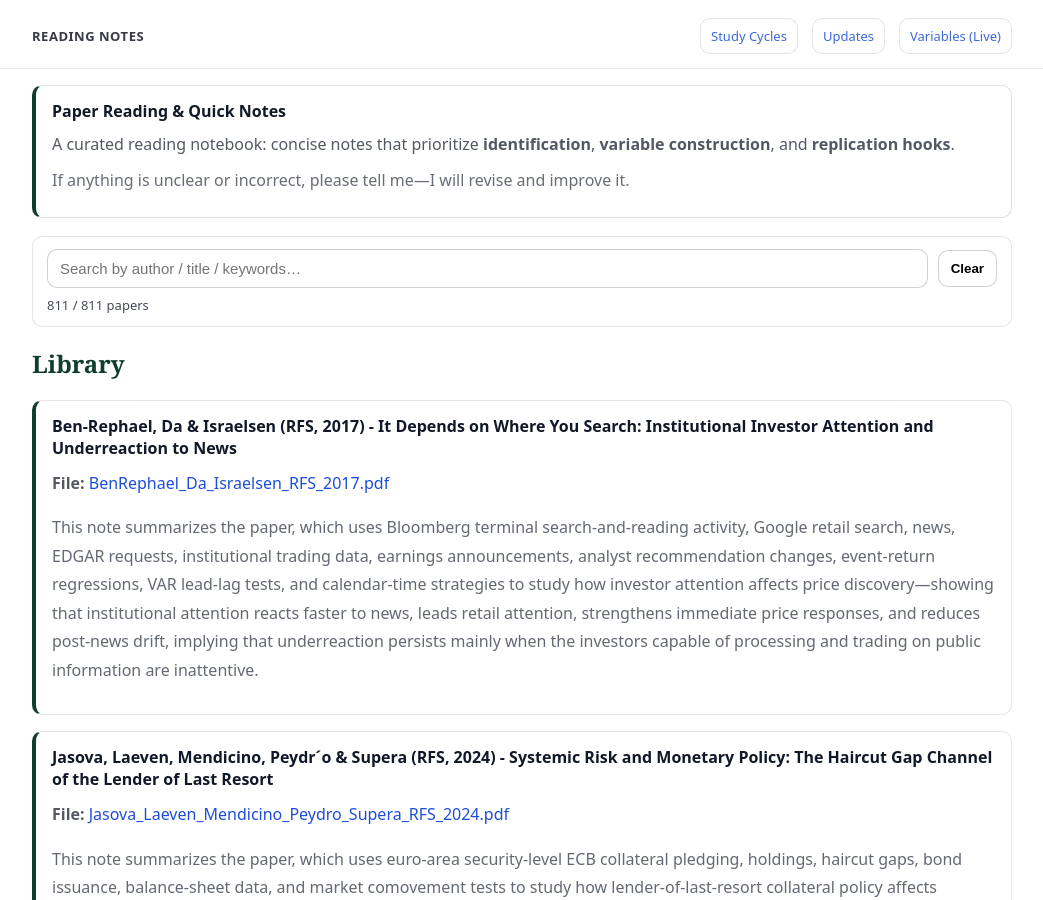
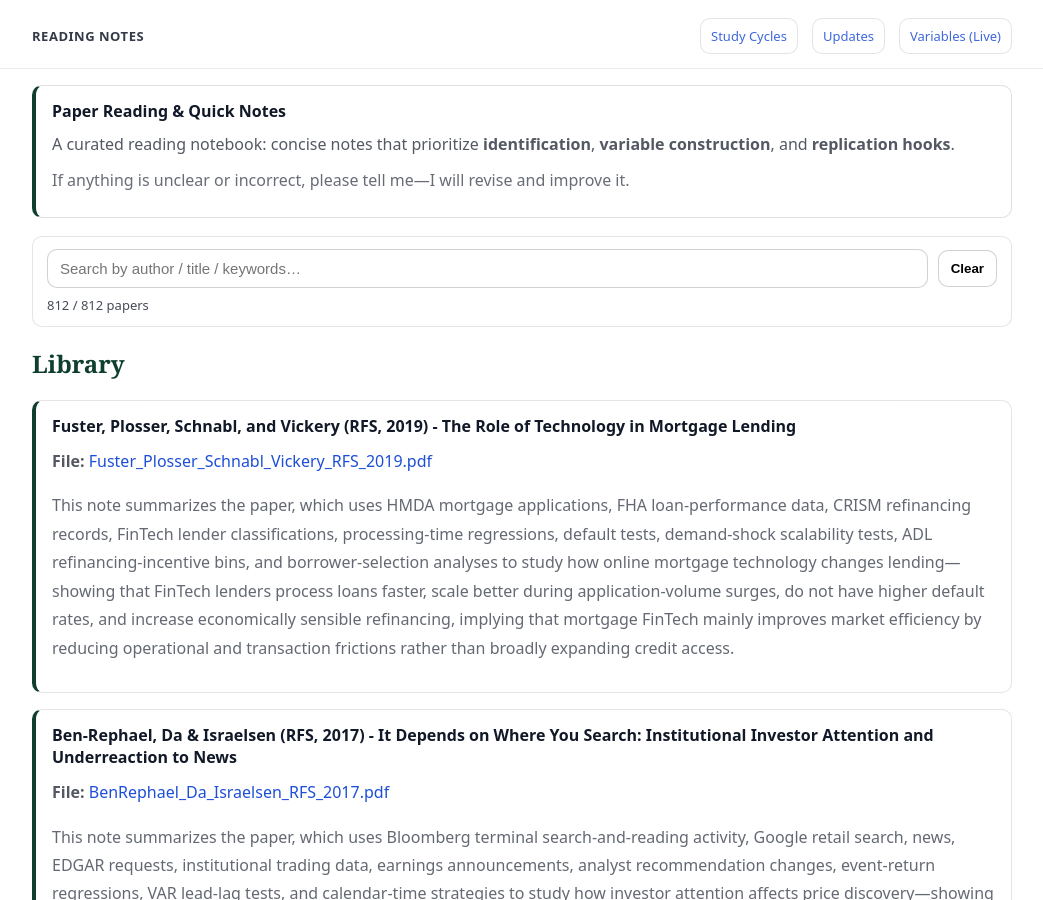
Before and after one commit to yaxinzn/study-archive, a Jekyll site: the page built from reading/index.md, in a window 1280 px wide and 900 px high. Shown: the whole window, without its empty margins (118-1161 px from the left). Built offline with Jekyll 4.4.1, drawn with Linux system fonts in a browser that asks for light colours.

Commit message:
Reading: add/update Fuster_Plosser_Schnabl_Vickery_RFS_2019.pdf

```diff
--- a/_data/reading.yml
+++ b/_data/reading.yml
@@ -1,3 +1,7 @@
+- title: "Fuster, Plosser, Schnabl, and Vickery (RFS, 2019) - The Role of Technology in Mortgage Lending"
+  file: "Fuster_Plosser_Schnabl_Vickery_RFS_2019.pdf"
+  desc: "This note summarizes the paper, which uses HMDA mortgage applications, FHA loan-performance data, CRISM refinancing records, FinTech lender classifications, processing-time regressions, default tests, demand-shock scalability tests, ADL refinancing-incentive bins, and borrower-selection analyses to study how online mortgage technology changes lending—showing that FinTech lenders process loans faster, scale better during application-volume surges, do not have higher default rates, and increase economically sensible refinancing, implying that mortgage FinTech mainly improves market efficiency by reducing operational and transaction frictions rather than broadly expanding credit access. "
+
 - title: "Ben-Rephael, Da & Israelsen (RFS, 2017) - It Depends on Where You Search: Institutional Investor Attention and Underreaction to News"
   file: "BenRephael_Da_Israelsen_RFS_2017.pdf"
   desc: "This note summarizes the paper, which uses Bloomberg terminal search-and-reading activity, Google retail search, news, EDGAR requests, institutional trading data, earnings announcements, analyst recommendation changes, event-return regressions, VAR lead-lag tests, and calendar-time strategies to study how investor attention affects price discovery—showing that institutional attention reacts faster to news, leads retail attention, strengthens immediate price responses, and reduces post-news drift, implying that underreaction persists mainly when the investors capable of processing and trading on public information are inattentive. "
```
Also changed, not shown: 1 other file.
